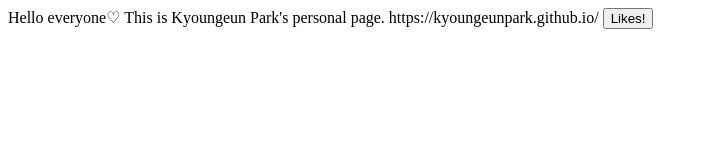
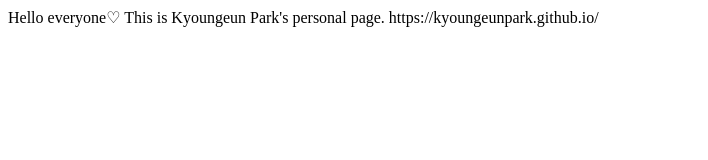
Before and after one commit to KyoungeunPark/Kyoungeun.github.io, a plain HTML site: page index.html in a window 1280 px wide. Shown: the whole page, without its empty margins (0-708 px from the left). Drawn offline with Linux system fonts and the light colour scheme.

Commit message:
Update index.html

```diff
--- a/index.html
+++ b/index.html
@@ -1,5 +1,3 @@
 Hello everyone♡
 This is Kyoungeun Park's personal page.
 https://kyoungeunpark.github.io/
-
-<button type="button" onclick="alert('Nice to meet you!')"> Likes! </button>
```
